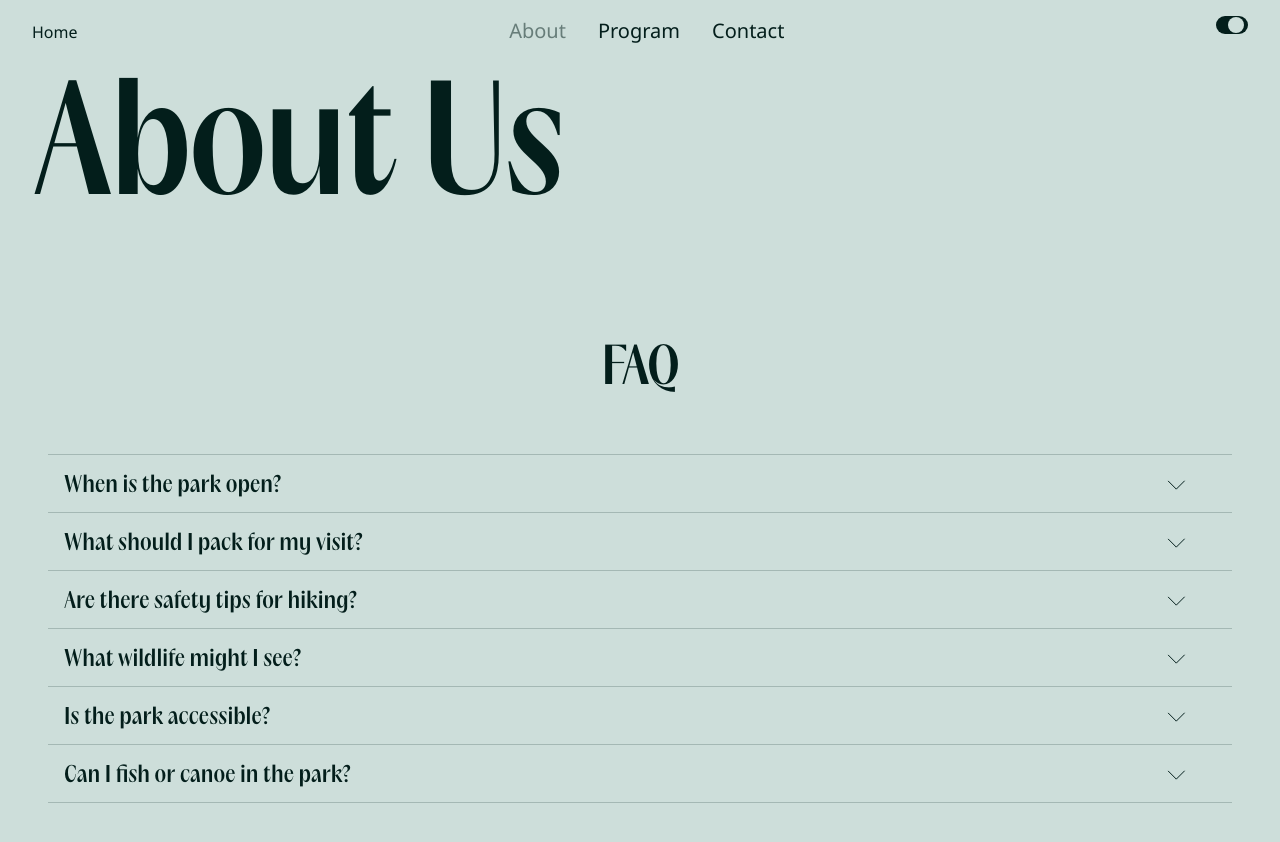
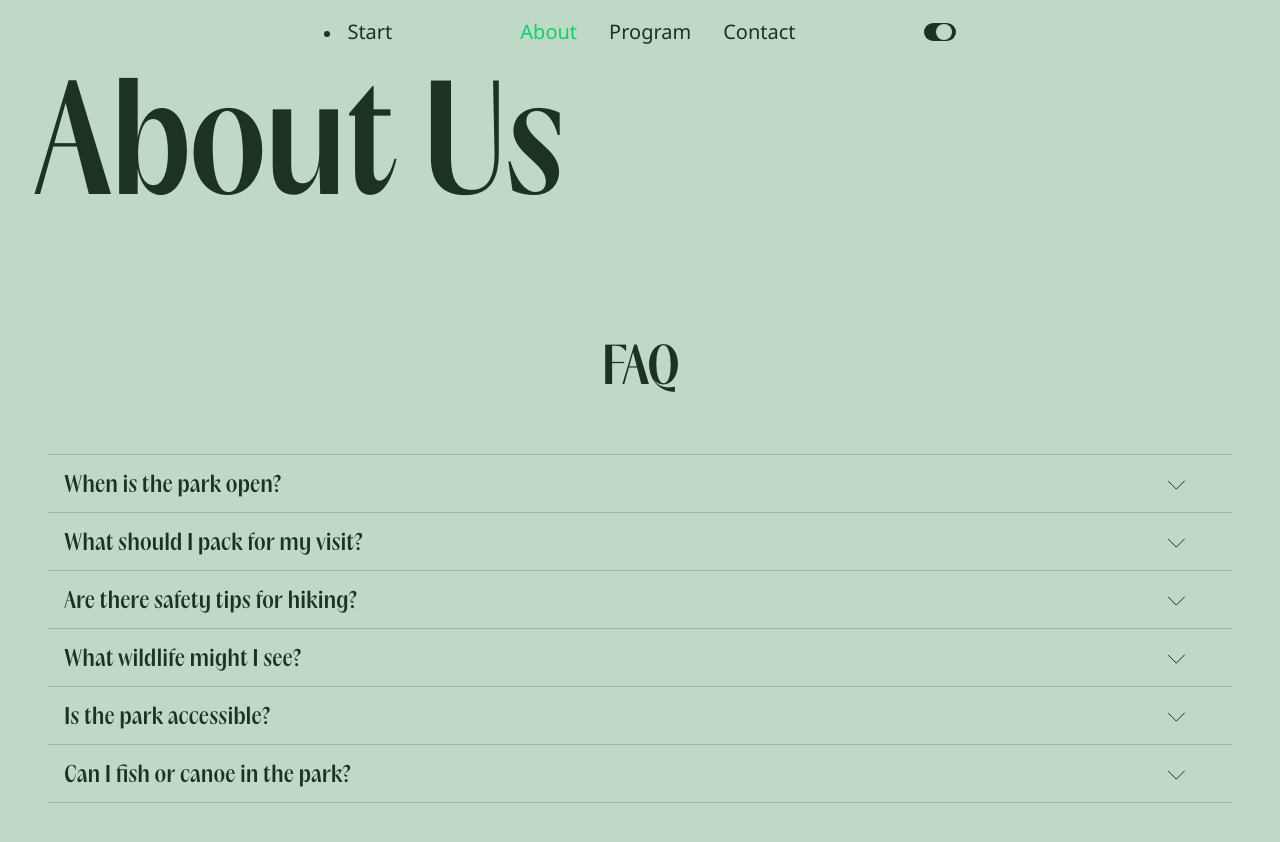
Before and after one commit to juliscapucin/2025-playground, a Next.js app: page /about in a window 1280 px wide. Shown: the top 842 px of the page. Built offline with nearby package versions, Linux system fonts and the light colour scheme.

Commit message:
add animation to buttonToggle + fix theme colors

```diff
--- a/src/app/globals.css
+++ b/src/app/globals.css
@@ -3,18 +3,21 @@
 :root {
     interpolate-size: allow-keywords; /* To animate auto-height on accordion component */
 
-    --primary: oklch(21.3% 0.034 184.9);
-    --secondary: oklch(88.669% 0.01899 180.52);
+    --primary: oklch(27.177% 0.02119 153.349);
+    --secondary: oklch(85.935% 0.03553 153.292);
+    --accent: oklch(71.967% 0.18251 153.746);
 }
 
 [data-theme='light'] {
-    --primary: oklch(88.669% 0.01899 180.52);
-    --secondary: oklch(21.3% 0.034 184.9);
+    --primary: oklch(85.935% 0.03553 153.292);
+    --secondary: oklch(29.658% 0.04127 153.001);
+    --accent: oklch(75.958% 0.19968 151.682);
 }
 
 @theme inline {
     --color-primary: var(--primary);
     --color-secondary: var(--secondary);
+    --color-accent: var(--accent);
 
     --font-primary: var(--font-acma);
     --font-secondary: var(--font-noto);
--- a/src/components/buttons/buttonToggle.tsx
+++ b/src/components/buttons/buttonToggle.tsx
@@ -1,3 +1,6 @@
+import { useGSAP } from '@gsap/react';
+import { useRef } from 'react';
+
 type ButtonToggleProps = React.ButtonHTMLAttributes<HTMLButtonElement> & {
     classes?: string;
     toggleState: 'on' | 'off';
@@ -8,13 +11,29 @@ export default function ButtonToggle({
     toggleState,
     ...props
 }: ButtonToggleProps) {
+    const toggleKnobRef = useRef<HTMLDivElement>(null);
+
+    useGSAP(() => {
+        if (!toggleKnobRef.current) return;
+
+        // Kill any existing tweens on the knob
+        gsap.killTweensOf(toggleKnobRef.current);
+
+        // Animate the knob position based on toggleState
+        gsap.to(toggleKnobRef.current, {
+            x: toggleState === 'on' ? 20 : 0,
+            duration: 0.3,
+            ease: 'power4.out',
+        });
+    }, [toggleState]);
+
     return (
         <button
-            className={`relative flex h-[18px] w-8 items-center justify-center rounded-full bg-secondary p-1 transition-colors duration-200 hover:bg-secondary/30 ${classes}`}
+            className={`relative flex h-[18px] w-8 items-center justify-center rounded-full bg-secondary p-1 transition-colors duration-200 hover:bg-accent ${classes}`}
             {...props}
         >
             <div
-                className={`absolute aspect-square h-4 rounded-full bg-primary transition-all duration-200 hover:bg-primary/30 ${toggleState === 'on' ? 'right-1' : 'left-1'}`}
+                className={`absolute aspect-square h-4 rounded-full bg-primary transition-colors duration-200 ${toggleState === 'on' ? 'right-1' : 'left-1'}`}
             ></div>
         </button>
     );
--- a/src/components/hero.tsx
+++ b/src/components/hero.tsx
@@ -160,7 +160,7 @@ export default function Hero() {
                     className='relative h-full w-full opacity-0'
                 >
                     {/* Hero Content */}
-                    <div className='absolute flex h-full w-full items-center justify-center'>
+                    <div className='text-accent absolute flex h-full w-full items-center justify-center'>
                         <Heading
                             tag='h1'
                             data-gsap='welcome-text'
@@ -176,7 +176,7 @@ export default function Hero() {
                         data-gsap='hero-image'
                         className='absolute top-0 left-0 -z-1 h-full w-full scale-125 transform will-change-transform'
                     >
-                        <div className='absolute inset-0 z-5 bg-radial from-transparent from-20% to-primary'></div>
+                        <div className='absolute inset-0 z-5 bg-radial from-transparent from-20% to-primary opacity-50'></div>
                         <Image
                             src='/vitalii-khodzinskyi-kzO8qaUSuF4-unsplash.jpg'
                             alt='Logo'
--- a/src/components/ui/footer.tsx
+++ b/src/components/ui/footer.tsx
@@ -50,9 +50,9 @@ export default function Footer({ navlinks }: FooterProps) {
 
             tl.fromTo(
                 footerMaskRef.current,
-                { scaleY: 1, transformOrigin: 'top' },
+                { yPercent: 0 },
                 {
-                    scaleY: 0,
+                    yPercent: -90,
                     ease: 'none',
                 }
             ).fromTo(
@@ -77,7 +77,7 @@ export default function Footer({ navlinks }: FooterProps) {
             {/* MASK */}
             <div
                 ref={footerMaskRef}
-                className='absolute -top-2 z-150 h-full w-full bg-primary transition-[background-color] duration-800'
+                className='absolute -top-6 z-150 h-full w-full rounded-b-3xl bg-primary transition-colors will-change-transform'
             ></div>
 
             {/* CONTENT */}
--- a/src/components/ui/header.tsx
+++ b/src/components/ui/header.tsx
@@ -1,8 +1,7 @@
 'use client';
 
-import { useRouter } from 'next/navigation';
+import { useRouter, usePathname } from 'next/navigation';
 
-import { Button } from '@/components/buttons';
 import { MenuMobile, NavLink } from '@/components/ui';
 import { NavLink as NavLinkType } from '@/types';
 import { ThemeToggle } from '@/components';
@@ -13,13 +12,19 @@ type HeaderProps = {
 
 export default function Header({ navLinks }: HeaderProps) {
     const router = useRouter();
+    const pathname = usePathname();
 
     return (
         <header className='pointer-events-none fixed top-0 right-0 left-0 z-50'>
             <MenuMobile navLinks={navLinks} />
-            <nav className='pointer-events-auto mx-auto h-16 max-w-[var(--max-width)] justify-between overflow-clip bg-primary px-8 py-4 transition-[background-color] duration-800 md:hidden lg:flex'>
-                {/* LOGO */}
-                <Button onClick={() => router.push('/')}>Home</Button>
+            <nav className='pointer-events-auto mx-auto h-[var(--header-height)] w-fit max-w-[var(--max-width)] items-center justify-between gap-32 overflow-clip rounded-b-2xl bg-primary px-8 py-4 transition-[background-color] duration-800 md:hidden lg:flex'>
+                {/* START */}
+                <NavLink
+                    label='Start'
+                    variant='secondary'
+                    onClick={() => router.push('/')}
+                    disabled={pathname === '/'}
+                />
 
                 {/* NAVLINKS */}
                 <ul className='gap-8 lg:flex'>
--- a/src/components/ui/menuMobile.tsx
+++ b/src/components/ui/menuMobile.tsx
@@ -33,7 +33,7 @@ export default function MenuMobile({ navLinks }: NavLinksProps) {
     return (
         navLinks && (
             <div className='pointer-events-none block h-dvh lg:hidden'>
-                <div className='z-burger border-faded pointer-events-auto absolute top-0 flex w-full items-center justify-end border-b bg-primary pr-4'>
+                <div className='z-burger pointer-events-auto absolute top-0 flex w-full items-center justify-end bg-primary pr-4'>
                     {/* BURGER BUTTON */}
                     <ButtonBurger
                         action={(e) => {
--- a/src/components/ui/navLink.tsx
+++ b/src/components/ui/navLink.tsx
@@ -6,17 +6,25 @@ import { CustomButton } from '@/components/ui';
 
 type NavLinkProps = React.ButtonHTMLAttributes<HTMLButtonElement> & {
     label: string;
+    classes?: string;
     variant: 'primary' | 'secondary';
 };
 
-export default function NavLink({ label, variant, ...props }: NavLinkProps) {
+export default function NavLink({
+    label,
+    variant,
+    classes,
+    ...props
+}: NavLinkProps) {
     const pathname = usePathname();
 
     return (
         <li className='max-h-8 overflow-clip'>
             <CustomButton
-                classes={`underlined-link text-title-small md:text-title-medium disabled:pointer-events-none text-${variant} disabled:opacity-50`}
-                disabled={pathname.includes(label.toLowerCase())}
+                classes={`underlined-link text-title-small md:text-title-medium disabled:pointer-events-none text-${variant} disabled:text-accent ${classes}`}
+                disabled={
+                    pathname.includes(label.toLowerCase()) || props.disabled
+                }
                 {...props}
             >
                 {label}
```
